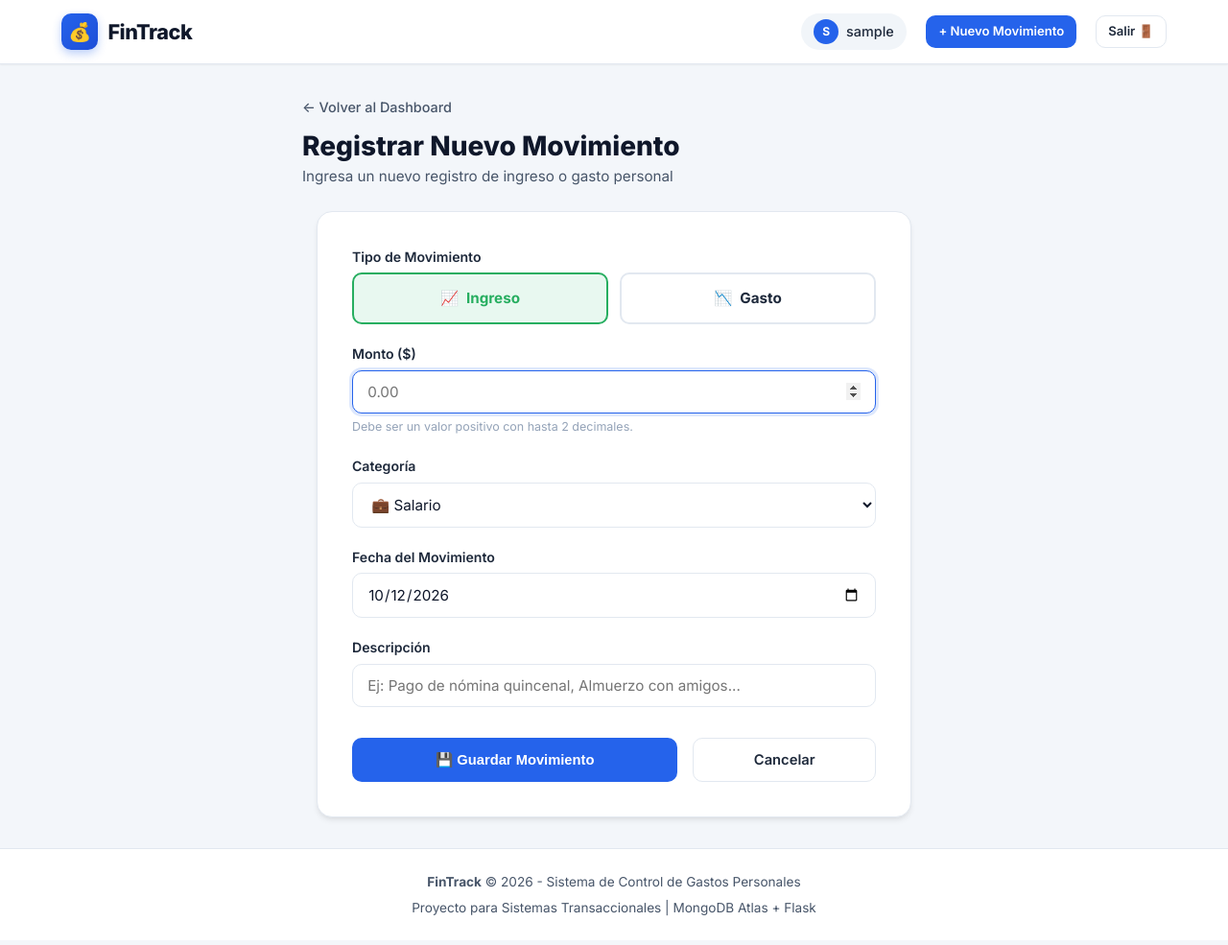
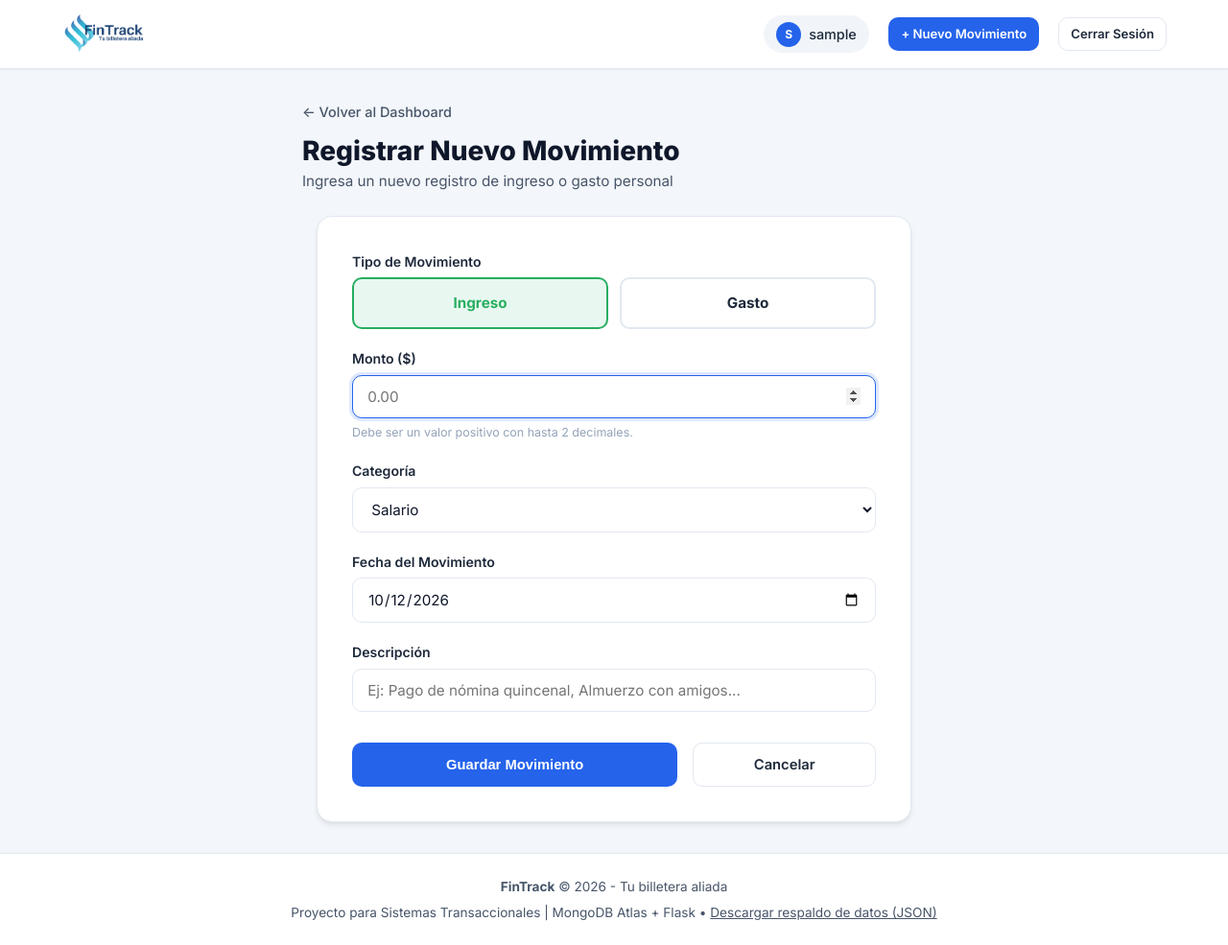
Before and after one commit to Alejo-1602/fintrack, a Flask app: page /movimiento/nuevo in a window 1280 px wide. Shown: the whole page at 96% size. Before the commit the page ends 955 px from the top, so only its background shows below. Run offline with Flask 3, Linux system fonts and the light colour scheme; the visitor is signed in with stand-in values (Sample User, id 1).

Commit message:
style: Subir logo oficial, quitar emojis y reubicar respaldo JSON en footer

```diff
--- a/static/css/style.css
+++ b/static/css/style.css
@@ -96,24 +96,20 @@ a:hover {
 .brand-link {
   display: flex;
   align-items: center;
-  gap: 0.65rem;
-  font-size: 1.35rem;
-  font-weight: 800;
-  color: var(--color-dark);
-  letter-spacing: -0.02em;
+  gap: 0.75rem;
+  text-decoration: none;
 }
 
-.brand-logo-icon {
-  background: linear-gradient(135deg, #2563eb, #1d4ed8);
-  color: var(--color-white);
-  width: 38px;
-  height: 38px;
-  border-radius: var(--radius-md);
-  display: flex;
-  align-items: center;
-  justify-content: center;
-  font-size: 1.2rem;
-  box-shadow: 0 4px 10px rgba(37, 99, 235, 0.3);
+.brand-logo-img {
+  height: 44px;
+  width: auto;
+  max-width: 190px;
+  object-fit: contain;
+  display: block;
+}
+
+.brand-title {
+  display: none; /* El logo ya incluye el texto de la marca */
 }
 
 .nav-links {
--- a/templates/agregar_movimiento.html
+++ b/templates/agregar_movimiento.html
@@ -24,14 +24,14 @@
         <label class="tipo-option">
           <input type="radio" name="tipo" value="ingreso" id="radioIngreso" checked onchange="actualizarCategorias()">
           <span class="tipo-label-btn label-ingreso">
-            <span>📈</span> Ingreso
+            Ingreso
           </span>
         </label>
 
         <label class="tipo-option">
           <input type="radio" name="tipo" value="gasto" id="radioGasto" onchange="actualizarCategorias()">
           <span class="tipo-label-btn label-gasto">
-            <span>📉</span> Gasto
+            Gasto
           </span>
         </label>
       </div>
@@ -90,7 +90,7 @@
       <!-- Botones de Acción -->
       <div style="display: flex; gap: 1rem; margin-top: 2rem;">
         <button type="submit" class="btn btn-primary" style="flex: 2;">
-          💾 Guardar Movimiento
+          Guardar Movimiento
         </button>
         <a href="{{ url_for('dashboard') }}" class="btn btn-secondary" style="flex: 1;">
           Cancelar
@@ -105,19 +105,19 @@
 <script>
   // Categorías según requerimientos oficiales del proyecto
   const categoriasIngreso = [
-    { valor: 'salario', texto: '💼 Salario' },
-    { valor: 'beca', texto: '🎓 Beca' },
-    { valor: 'regalo', texto: '🎁 Regalo' },
-    { valor: 'otros', texto: '📦 Otros ingresos' }
+    { valor: 'salario', texto: 'Salario' },
+    { valor: 'beca', texto: 'Beca' },
+    { valor: 'regalo', texto: 'Regalo' },
+    { valor: 'otros', texto: 'Otros ingresos' }
   ];
 
   const categoriasGasto = [
-    { valor: 'comida', texto: '🍔 Comida' },
-    { valor: 'transporte', texto: '🚌 Transporte' },
-    { valor: 'estudio', texto: '📚 Estudio' },
-    { valor: 'ocio', texto: '🎬 Ocio' },
-    { valor: 'servicios', texto: '💡 Servicios' },
-    { valor: 'otros', texto: '📦 Otros gastos' }
+    { valor: 'comida', texto: 'Comida' },
+    { valor: 'transporte', texto: 'Transporte' },
+    { valor: 'estudio', texto: 'Estudio' },
+    { valor: 'ocio', texto: 'Ocio' },
+    { valor: 'servicios', texto: 'Servicios' },
+    { valor: 'otros', texto: 'Otros gastos' }
   ];
 
   function actualizarCategorias(categoriaSeleccionada = null) {
--- a/templates/base.html
+++ b/templates/base.html
@@ -19,8 +19,7 @@
   <header class="navbar">
     <div class="navbar-container">
       <a href="{{ url_for('dashboard') }}" class="brand-link">
-        <span class="brand-logo-icon">💰</span>
-        <span>FinTrack</span>
+        <img src="{{ url_for('static', filename='img/logo.png') }}" alt="FinTrack - Tu billetera aliada" class="brand-logo-img">
       </a>
 
       <nav class="nav-links">
@@ -30,7 +29,7 @@
             <span>{{ session.get('usuario_nombre') }}</span>
           </div>
           <a href="{{ url_for('agregar_movimiento') }}" class="btn btn-primary btn-sm">+ Nuevo Movimiento</a>
-          <a href="{{ url_for('logout') }}" class="btn btn-secondary btn-sm" title="Cerrar sesión">Salir 🚪</a>
+          <a href="{{ url_for('logout') }}" class="btn btn-secondary btn-sm" title="Cerrar sesión">Cerrar Sesión</a>
         {% else %}
           <a href="{{ url_for('login') }}" class="btn btn-secondary btn-sm">Iniciar Sesión</a>
           <a href="{{ url_for('registro') }}" class="btn btn-primary btn-sm">Registrarse</a>
@@ -61,8 +60,12 @@
   <!-- Pie de página -->
   <footer class="footer">
     <div class="footer-content">
-      <p><strong>FinTrack</strong> &copy; 2026 - Sistema de Control de Gastos Personales</p>
-      <p>Proyecto para Sistemas Transaccionales | MongoDB Atlas + Flask</p>
+      <p><strong>FinTrack</strong> &copy; 2026 - Tu billetera aliada</p>
+      <p>Proyecto para Sistemas Transaccionales | MongoDB Atlas + Flask
+        {% if session.get('usuario_id') %}
+          &bull; <a href="{{ url_for('exportar_datos') }}" style="color: var(--color-slate-600); text-decoration: underline;">Descargar respaldo de datos (JSON)</a>
+        {% endif %}
+      </p>
     </div>
   </footer>
 
--- a/templates/login.html
+++ b/templates/login.html
@@ -6,9 +6,7 @@
 <div class="auth-wrapper">
   <div class="auth-card">
     <div style="text-align: center; margin-bottom: 1.75rem;">
-      <div class="brand-logo-icon" style="margin: 0 auto 0.75rem auto; width: 48px; height: 48px; font-size: 1.5rem;">
-        🔐
-      </div>
+      <img src="{{ url_for('static', filename='img/logo.png') }}" alt="FinTrack" style="max-height: 52px; margin: 0 auto 0.75rem auto; display: block;">
       <h1 style="font-size: 1.6rem; font-weight: 800; color: var(--color-dark); margin-bottom: 0.35rem;">
         Bienvenido a FinTrack
       </h1>
--- a/templates/registro.html
+++ b/templates/registro.html
@@ -6,9 +6,7 @@
 <div class="auth-wrapper">
   <div class="auth-card">
     <div style="text-align: center; margin-bottom: 1.75rem;">
-      <div class="brand-logo-icon" style="margin: 0 auto 0.75rem auto; width: 48px; height: 48px; font-size: 1.5rem;">
-        📝
-      </div>
+      <img src="{{ url_for('static', filename='img/logo.png') }}" alt="FinTrack" style="max-height: 52px; margin: 0 auto 0.75rem auto; display: block;">
       <h1 style="font-size: 1.6rem; font-weight: 800; color: var(--color-dark); margin-bottom: 0.35rem;">
         Crea tu Cuenta
       </h1>
```
Also changed, not shown: templates/dashboard.html (+7 -15 lines), templates/editar_movimiento.html (+13 -13 lines), static/img/logo.png (added).
